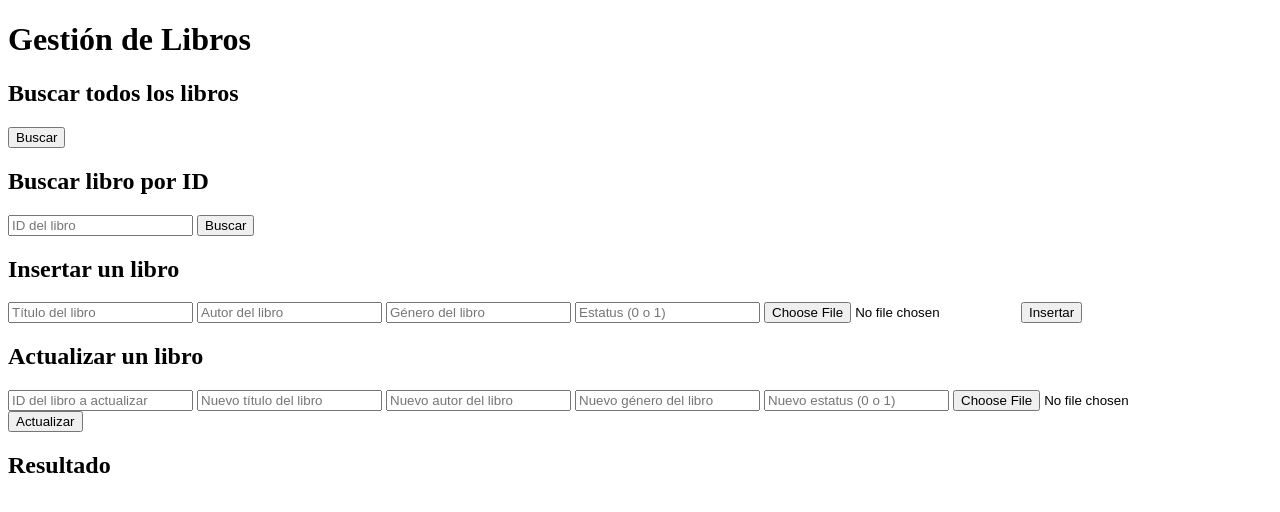
After one commit to IsaacMur/Libros, a Flask app: page /libros in a window 1280 px wide. The commit adds this page. Shown: the top 512 px of the page. Run offline with Flask 3, Linux system fonts and the light colour scheme; some libraries are stand-ins or nearby versions.

Commit message:
Descripción de los cambios, por ejemplo: 'Implementar API de libros con CQRS y ViewModel'

```diff
--- a/app.py
+++ b/app.py
@@ -160,6 +160,12 @@ def ver_pdf(id_libro):
         return redirect(url_for('home'))
 
 
+# P A R T E   P U B L I C A   M V V M
+
+@app.route('/libros')
+def mostrar_libros():
+    return render_template('libros.html')
+
 
 # B U S C A R   T O D O S   L O S   L I B R O S
 @app.route('/api/libros', methods=['GET'])
@@ -167,6 +173,7 @@ def api_obtener_libros():
     libros = libro_cqrs.obtener_todos_los_libros()
     libros_viewmodel = [LibroViewModel(libro).to_json() for libro in libros]
     return jsonify(libros_viewmodel)
+
 
 
 # B U S C A R    E L   L I B R O    P O R    I D
@@ -180,5 +187,63 @@ def api_obtener_libro_por_id(id_libro):
         return jsonify({"error": "Libro no encontrado"}), 404
 
 
+
+# I N S E R T A R   L I B R O   C O N   V A L I D A C I O N E S
+@app.route('/api/libros', methods=['POST'])
+def api_insertar_libro():
+    data = request.get_json()
+
+    if not data:
+        return jsonify({"error": "No se recibieron datos"}), 400
+
+    titulo_libro = data.get('titulo')
+    nombre_autor = data.get('autor')
+    categoria_genero = data.get('genero')
+    estado_disponibilidad = data.get('estatus')
+    contenido_archivo = data.get('archivo')
+
+    if not all([titulo_libro, nombre_autor, categoria_genero, estado_disponibilidad, contenido_archivo]):
+        return jsonify({"error": "Faltan campos requeridos"}), 400
+    if estado_disponibilidad not in ['0', '1']:
+        return jsonify({"error": "Estatus inválido"}), 400
+    try:
+        libro_cqrs.insertar_libro(titulo_libro, nombre_autor, categoria_genero, estado_disponibilidad, contenido_archivo)
+        return jsonify({"mensaje": "Libro insertado exitosamente"}), 201
+    except ValidationError as e:
+        return jsonify({"error": str(e)}), 400
+
+
+# A C T U A L I Z A R   L I B R O   C O N   V A L I D A C I O N E S
+@app.route('/api/libros/<int:id_libro>', methods=['PUT'])
+def api_actualizar_libro(id_libro):
+    data = request.get_json()
+
+    if not data:
+        return jsonify({"error": "No se recibieron datos"}), 400
+    titulo_libro = data.get('titulo')
+    nombre_autor = data.get('autor')
+    categoria_genero = data.get('genero')
+    estado_disponibilidad = data.get('estatus')
+    contenido_archivo = data.get('archivo')
+
+    if not all([titulo_libro, nombre_autor, categoria_genero, estado_disponibilidad]):
+        return jsonify({"error": "Faltan campos requeridos"}), 400
+    if estado_disponibilidad not in ['0', '1']:
+        return jsonify({"error": "Estatus inválido"}), 400
+
+    libro_existente = libro_cqrs.obtener_libro_por_id(id_libro)
+    if not libro_existente:
+        return jsonify({"error": "Libro no encontrado"}), 404
+
+    if not contenido_archivo:
+        contenido_archivo = libro_existente[5]
+
+    try:
+        libro_cqrs.actualizar_libro(id_libro, titulo_libro, nombre_autor, categoria_genero, estado_disponibilidad, contenido_archivo)
+        return jsonify({"mensaje": "Libro actualizado exitosamente"}), 200
+    except ValidationError as e:
+        return jsonify({"error": str(e)}), 400
+
+
 if __name__ == '__main__':
     app.run(debug=True, port=8080)
--- /dev/null
+++ b/templates/libros.html
@@ -0,0 +1,143 @@
+<!DOCTYPE html>
+<html lang="es">
+<head>
+    <meta charset="UTF-8">
+    <meta name="viewport" content="width=device-width, initial-scale=1.0">
+    <title>Gestión de Libros</title>
+    <script>
+        async function buscarTodosLosLibros() {
+            const response = await fetch('/api/libros');
+            const data = await response.json();
+            document.getElementById('resultado').innerHTML = JSON.stringify(data, null, 2);
+        }
+
+        async function buscarLibroPorId() {
+            const id = document.getElementById('id_libro').value;
+            const response = await fetch(`/api/libros/${id}`);
+            const data = await response.json();
+            document.getElementById('resultado').innerHTML = JSON.stringify(data, null, 2);
+        }
+
+        async function insertarLibro() {
+            const titulo = document.getElementById('titulo').value;
+            const autor = document.getElementById('autor').value;
+            const genero = document.getElementById('genero').value;
+            const estatus = document.getElementById('estatus').value;
+            const archivo = document.getElementById('archivo').files[0];
+
+            const reader = new FileReader();
+            reader.onload = async function(event) {
+                const archivoBase64 = event.target.result.split(',')[1]; // Obtiene solo el Base64
+
+                const data = {
+                    titulo: titulo,
+                    autor: autor,
+                    genero: genero,
+                    estatus: estatus,
+                    archivo: archivoBase64
+                };
+
+                const response = await fetch('/api/libros', {
+                    method: 'POST',
+                    headers: {
+                        'Content-Type': 'application/json'
+                    },
+                    body: JSON.stringify(data)
+                });
+
+                const result = await response.json();
+                document.getElementById('resultado').innerHTML = JSON.stringify(result, null, 2);
+            };
+
+            reader.readAsDataURL(archivo); // Convierte el archivo a Base64
+        }
+
+        async function actualizarLibro() {
+            const id = document.getElementById('id_libro_update').value;
+            const titulo = document.getElementById('titulo_update').value;
+            const autor = document.getElementById('autor_update').value;
+            const genero = document.getElementById('genero_update').value;
+            const estatus = document.getElementById('estatus_update').value;
+            const archivo = document.getElementById('archivo_update').files[0];
+
+            const reader = new FileReader();
+            reader.onload = async function(event) {
+                const archivoBase64 = event.target.result ? event.target.result.split(',')[1] : null;
+
+                const data = {
+                    titulo: titulo,
+                    autor: autor,
+                    genero: genero,
+                    estatus: estatus,
+                    archivo: archivoBase64 // Puede ser null si no se selecciona nuevo archivo
+                };
+
+                const response = await fetch(`/api/libros/${id}`, {
+                    method: 'PUT',
+                    headers: {
+                        'Content-Type': 'application/json'
+                    },
+                    body: JSON.stringify(data)
+                });
+
+                const result = await response.json();
+                document.getElementById('resultado').innerHTML = JSON.stringify(result, null, 2);
+            };
+
+            if (archivo) {
+                reader.readAsDataURL(archivo); // Convierte el archivo a Base64
+            } else {
+                // Si no se selecciona un archivo, aún se puede realizar la actualización
+                const data = {
+                    titulo: titulo,
+                    autor: autor,
+                    genero: genero,
+                    estatus: estatus,
+                    archivo: null
+                };
+
+                const response = await fetch(`/api/libros/${id}`, {
+                    method: 'PUT',
+                    headers: {
+                        'Content-Type': 'application/json'
+                    },
+                    body: JSON.stringify(data)
+                });
+
+                const result = await response.json();
+                document.getElementById('resultado').innerHTML = JSON.stringify(result, null, 2);
+            }
+        }
+    </script>
+</head>
+<body>
+    <h1>Gestión de Libros</h1>
+
+    <h2>Buscar todos los libros</h2>
+    <button onclick="buscarTodosLosLibros()">Buscar</button>
+
+    <h2>Buscar libro por ID</h2>
+    <input type="number" id="id_libro" placeholder="ID del libro">
+    <button onclick="buscarLibroPorId()">Buscar</button>
+
+    <h2>Insertar un libro</h2>
+    <input type="text" id="titulo" placeholder="Título del libro">
+    <input type="text" id="autor" placeholder="Autor del libro">
+    <input type="text" id="genero" placeholder="Género del libro">
+    <input type="number" id="estatus" placeholder="Estatus (0 o 1)">
+    <input type="file" id="archivo" accept="application/pdf">
+    <button onclick="insertarLibro()">Insertar</button>
+
+    <h2>Actualizar un libro</h2>
+    <input type="number" id="id_libro_update" placeholder="ID del libro a actualizar">
+    <input type="text" id="titulo_update" placeholder="Nuevo título del libro">
+    <input type="text" id="autor_update" placeholder="Nuevo autor del libro">
+    <input type="text" id="genero_update" placeholder="Nuevo género del libro">
+    <input type="number" id="estatus_update" placeholder="Nuevo estatus (0 o 1)">
+    <input type="file" id="archivo_update" accept="application/pdf">
+    <button onclick="actualizarLibro()">Actualizar</button>
+
+    <h2>Resultado</h2>
+    <pre id="resultado"></pre>
+</body>
+</html>
```
Also changed, not shown: templates/inicio.html (+31 -8 lines).
